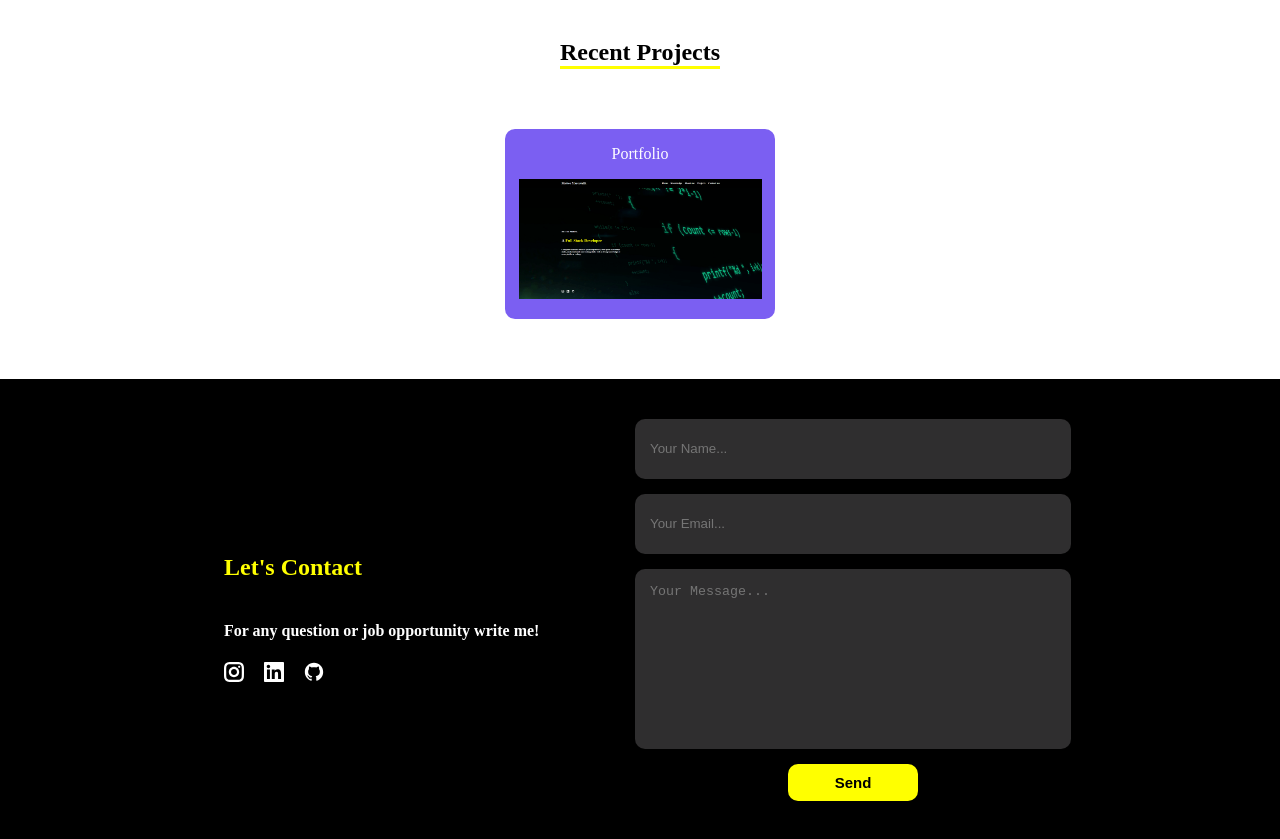
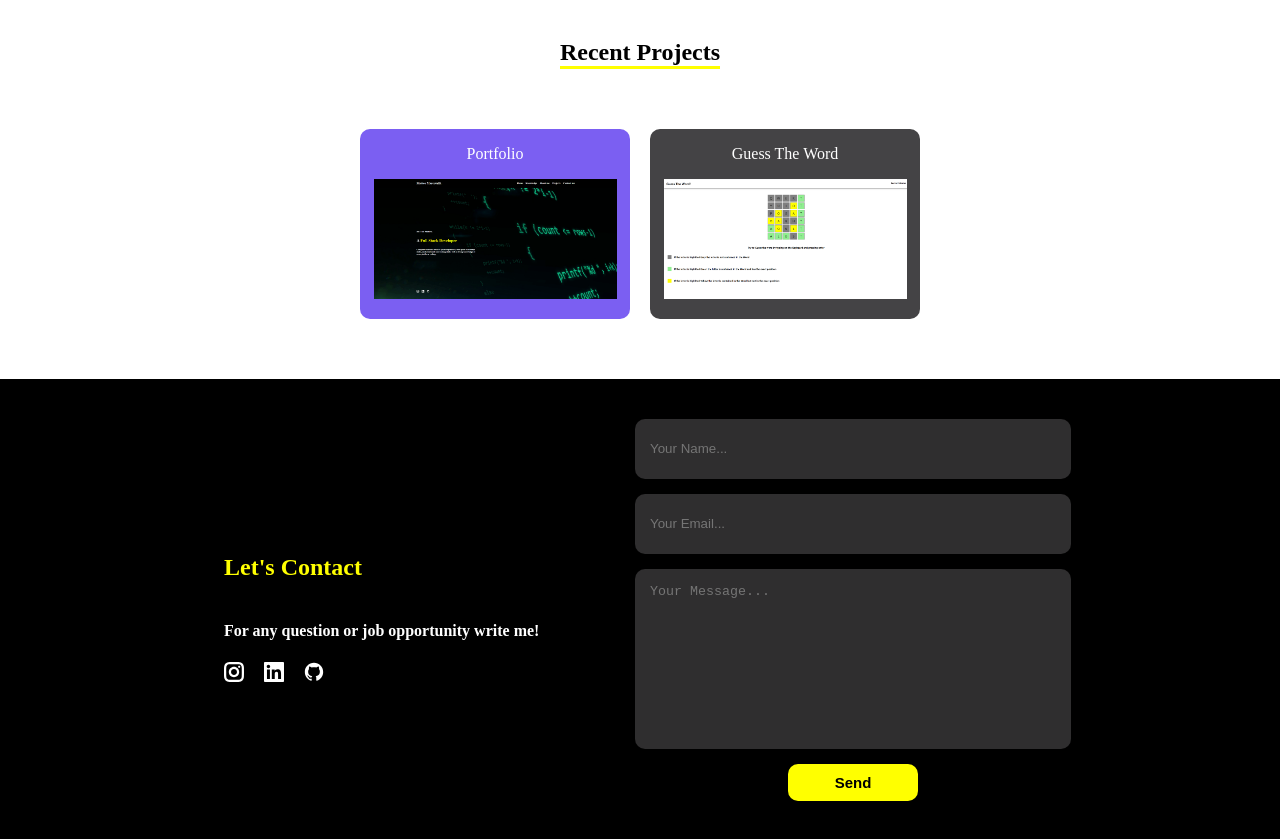
Before and after one commit to MarcotulliMatteo/PersonalPortfolio, a React (Create React App) app: page / in a window 1280 px wide. Shown: the part 1900-2739 px from the top of the page. Built offline with nearby package versions, Linux system fonts and the light colour scheme.

Commit message:
feat: Added new project

```diff
--- a/src/Components/ProjectCard.js
+++ b/src/Components/ProjectCard.js
@@ -14,16 +14,16 @@ const ProjectCard = (props) => {
             <Overlay opacity={mouseOver ? 0.7 : 0}
              onMouseOver={() => setMouseOver(true)}
              onMouseLeave={() => setMouseOver(false)}>
-                <TextH3>{props.title}</TextH3>
-                <TextH4>{props.description}</TextH4>
+                <TextH4>{props.title}</TextH4>
+                <Text>{props.description}</Text>
                 <ButtonDiv>
                     {props.showCode &&
-                        <a href={props.codeHref} target='_blank' rel="noreferrer" style={{textDecoration: 'none'}}>
+                        <a href={props.codeHref ? props.codeHref : null} target='_blank' rel="noreferrer" style={{textDecoration: 'none'}}>
                             <BorderBottomAppearH3 color="white">Code</BorderBottomAppearH3>
                         </a>
                     }
                     {props.showProject &&
-                        <a href="https://github.com/MarcotulliMatteo/PersonalPortfolio" target='_blank' rel="noreferrer" style={{textDecoration: 'none'}}>
+                        <a href={props.projectHref ? props.projectHref : null} target='_blank' rel="noreferrer" style={{textDecoration: 'none'}}>
                             <BorderBottomAppearH3 color="white">Project</BorderBottomAppearH3>
                         </a>
                     }
--- a/src/Components/RecentProjects.js
+++ b/src/Components/RecentProjects.js
@@ -3,6 +3,7 @@ import { ComponentContainerDiv, ComponentSubContainerDiv, CardContainerDiv, Sect
 import ProjectCard from "./ProjectCard";
 
 import portfolioProject from "../Images/Portfolio.png";
+import guessTheWordGame from "../Images/GuessTheWordGame.png"
 
 const RecentProjects = React.forwardRef((props, ref) => {
     return (
@@ -13,6 +14,11 @@ const RecentProjects = React.forwardRef((props, ref) => {
                     <ProjectCard color='rgb(123,95,242)' image={portfolioProject}
                      title='Portfolio' description="This is my Portfolio, written in React"
                      showCode={true} showProject={false} codeHref="https://github.com/MarcotulliMatteo/PersonalPortfolio"/>
+
+                    <ProjectCard color='rgb(68,67,69)' image={guessTheWordGame}
+                     title='Guess The Word' description="This is a Game in which you have to guess a word. The projest is written in React."
+                     showCode={true} showProject={true} codeHref="https://github.com/MarcotulliMatteo/PersonalPortfolio"
+                     projectHref="https://github.com/MarcotulliMatteo/PersonalPortfolio"/>
                 </CardContainerDiv>
             </ComponentSubContainerDiv>
         </ComponentContainerDiv>
```
Also changed, not shown: src/Images/GuessTheWordGame.png (added).
